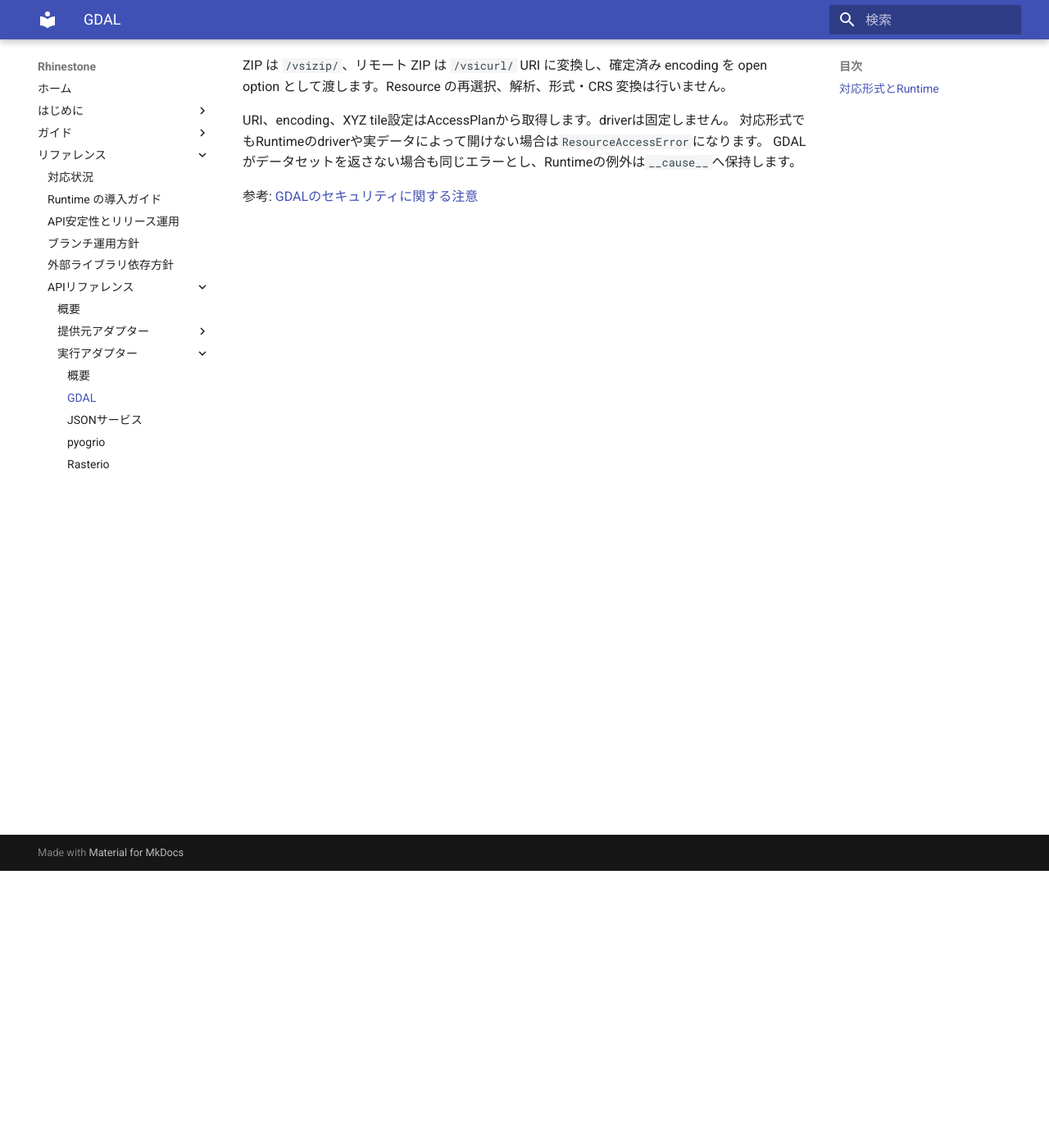
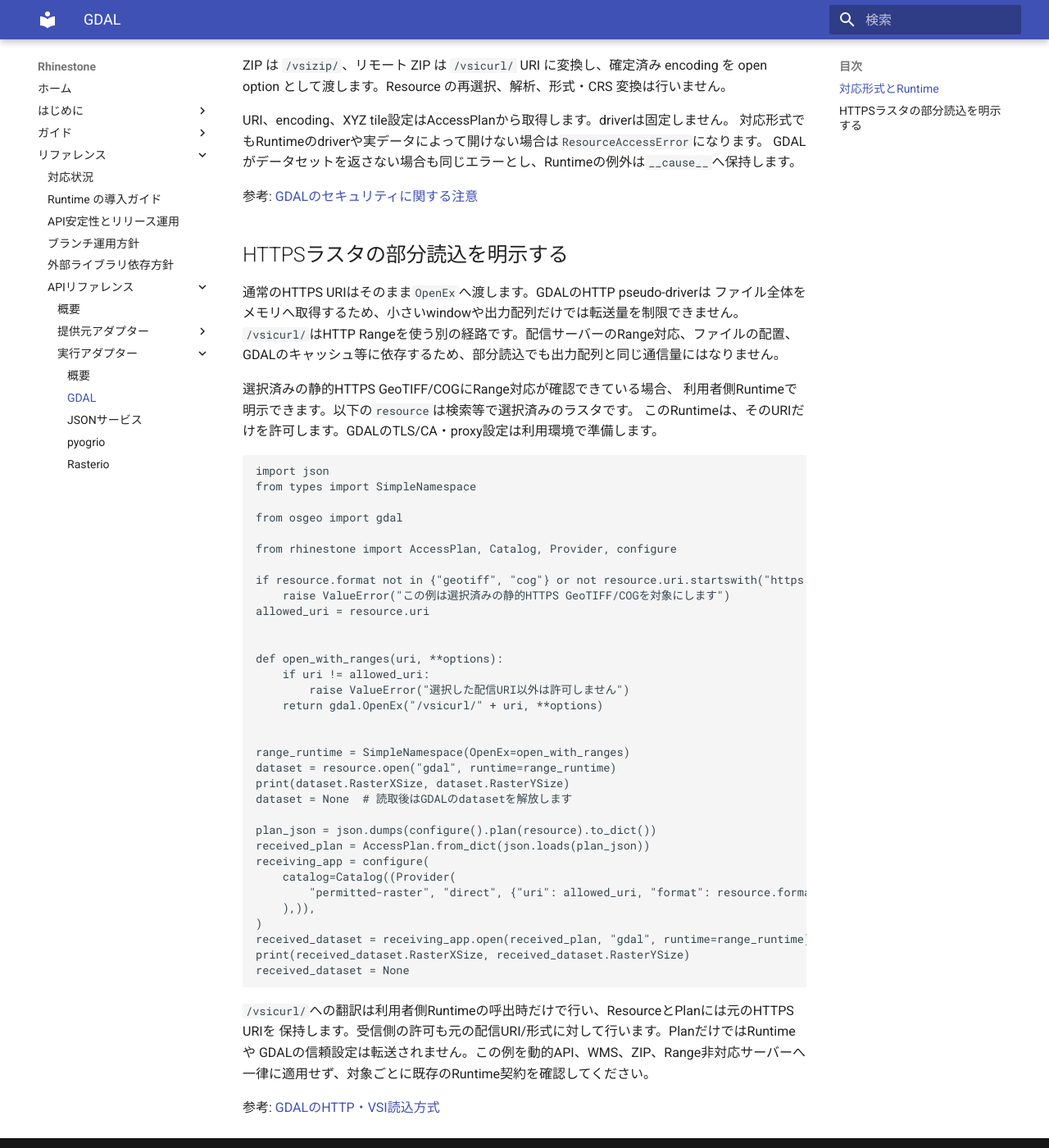
Before and after one commit to u-kitazawa/rhinestone, an MkDocs documentation site: the page built from docs/api/adapters/gdal.md, in a window 1280 px wide and 1400 px high, scrolled down 338 px. Shown: the whole window at 82% size. Built offline with MkDocs 1.6.1 and Material for MkDocs 9.7.7, drawn with Linux system fonts in a browser that asks for light colours.

Commit message:
docs: explain explicit GDAL range runtime for raster plans (#293)
## 概要


GDALで小さいwindowへ読むことと、HTTPで部分転送することを区別し、既存のRuntime注入APIでRange経路を明示する例を追加します。#211の転送量調査で、通常HTTPS
URIはOpenExへそのまま渡され、GDAL HTTP pseudo-driverが全内容を取得し得ることが分かりました。

## 変更内容

- GDALガイドにHTTPS/HTTP
pseudo-driverと/vsicurl/の境界、Range対応サーバー・ファイル配置・キャッシュ等の前提を追記。
- 選択済み静的HTTPS GeoTIFF/COGのURIだけを許可するcaller-owned
Runtimeを文書化。Resource→openとPlan→JSON→独立受信側openを示す。
- Resource/Planと宛先許可には元HTTPS URIを保持し、Runtime呼出時だけ/vsicurl/へ翻訳。
- 文書コードを実Pipeline/Plan APIで実行する回帰テストとRuntime READMEを追加。

## 検証

- [x] bash scripts/check.sh：1338 passed、statement/branch coverage
100%、Ruff check/format、Pyright 0 errors、MkDocs strict、sdist/wheel成功。
- Python 3.12.16 / 実GDAL
3.12.4で文書のコードブロックを実行し、OpenExを観測するcallbackで公式GSMaPの日本bbox相当を64×64へ読取。Resource/独立Planで配列一致、EPSG:4326、元HTTPS
URI保持をassert。各経路HEAD1/GET2、downloaded_bytes=329133、出力16384
bytes。単発観測5.273秒/3.470秒。
- TLS検証・管理済みCA・既存proxyを維持。通常CIは実配信に接続せず、GIS依存をCoreへ追加しません。
- ローカルと公開tree一致、git diff --check成功。

## 影響・注意点

既定のGdalAdapterのURI翻訳、公開API、Plan
schema、依存・lockは変更しません。文書の例は利用者が選択したRange対応の静的HTTPSラスタ用です。動的API・WMS・ZIP・非対応サーバーへ一律適用しません。小さい配列が少量転送の保証ではないこと、HTTP成功がRange成功を意味しないことを明記します。

Refs #211

````diff
--- a/docs/api/adapters/gdal.md
+++ b/docs/api/adapters/gdal.md
@@ -17,3 +17,57 @@
 GDALがデータセットを返さない場合も同じエラーとし、Runtimeの例外は`__cause__`へ保持します。
 
 参考: [GDALのセキュリティに関する注意](https://gdal.org/en/stable/user/security.html)
+
+## HTTPSラスタの部分読込を明示する
+
+通常のHTTPS URIはそのまま`OpenEx`へ渡します。GDALのHTTP pseudo-driverは
+ファイル全体をメモリへ取得するため、小さいwindowや出力配列だけでは転送量を制限できません。
+`/vsicurl/`はHTTP Rangeを使う別の経路です。配信サーバーのRange対応、ファイルの配置、
+GDALのキャッシュ等に依存するため、部分読込でも出力配列と同じ通信量にはなりません。
+
+選択済みの静的HTTPS GeoTIFF/COGにRange対応が確認できている場合、
+利用者側Runtimeで明示できます。以下の`resource`は検索等で選択済みのラスタです。
+このRuntimeは、そのURIだけを許可します。GDALのTLS/CA・proxy設定は利用環境で準備します。
+
+```python
+import json
+from types import SimpleNamespace
+
+from osgeo import gdal
+
+from rhinestone import AccessPlan, Catalog, Provider, configure
+
+if resource.format not in {"geotiff", "cog"} or not resource.uri.startswith("https://"):
+    raise ValueError("この例は選択済みの静的HTTPS GeoTIFF/COGを対象にします")
+allowed_uri = resource.uri
+
+
+def open_with_ranges(uri, **options):
+    if uri != allowed_uri:
+        raise ValueError("選択した配信URI以外は許可しません")
+    return gdal.OpenEx("/vsicurl/" + uri, **options)
+
+
+range_runtime = SimpleNamespace(OpenEx=open_with_ranges)
+dataset = resource.open("gdal", runtime=range_runtime)
+print(dataset.RasterXSize, dataset.RasterYSize)
+dataset = None  # 読取後はGDALのdatasetを解放します
+
+plan_json = json.dumps(configure().plan(resource).to_dict())
+received_plan = AccessPlan.from_dict(json.loads(plan_json))
+receiving_app = configure(
+    catalog=Catalog((Provider(
+        "permitted-raster", "direct", {"uri": allowed_uri, "format": resource.format}
+    ),)),
+)
+received_dataset = receiving_app.open(received_plan, "gdal", runtime=range_runtime)
+print(received_dataset.RasterXSize, received_dataset.RasterYSize)
+received_dataset = None
+```
+
+`/vsicurl/`への翻訳は利用者側Runtimeの呼出時だけで行い、ResourceとPlanには元のHTTPS URIを
+保持します。受信側の許可も元の配信URI/形式に対して行います。PlanだけではRuntimeや
+GDALの信頼設定は転送されません。この例を動的API、WMS、ZIP、Range非対応サーバーへ
+一律に適用せず、対象ごとに既存のRuntime契約を確認してください。
+
+参考: [GDALのHTTP・VSI読込方式](https://gdal.org/en/stable/user/virtual_file_systems.html)
````
Also changed, not shown: src/rhinestone/adapters/runtime/gdal/README.md (+4 -0 lines), 1 other file.
